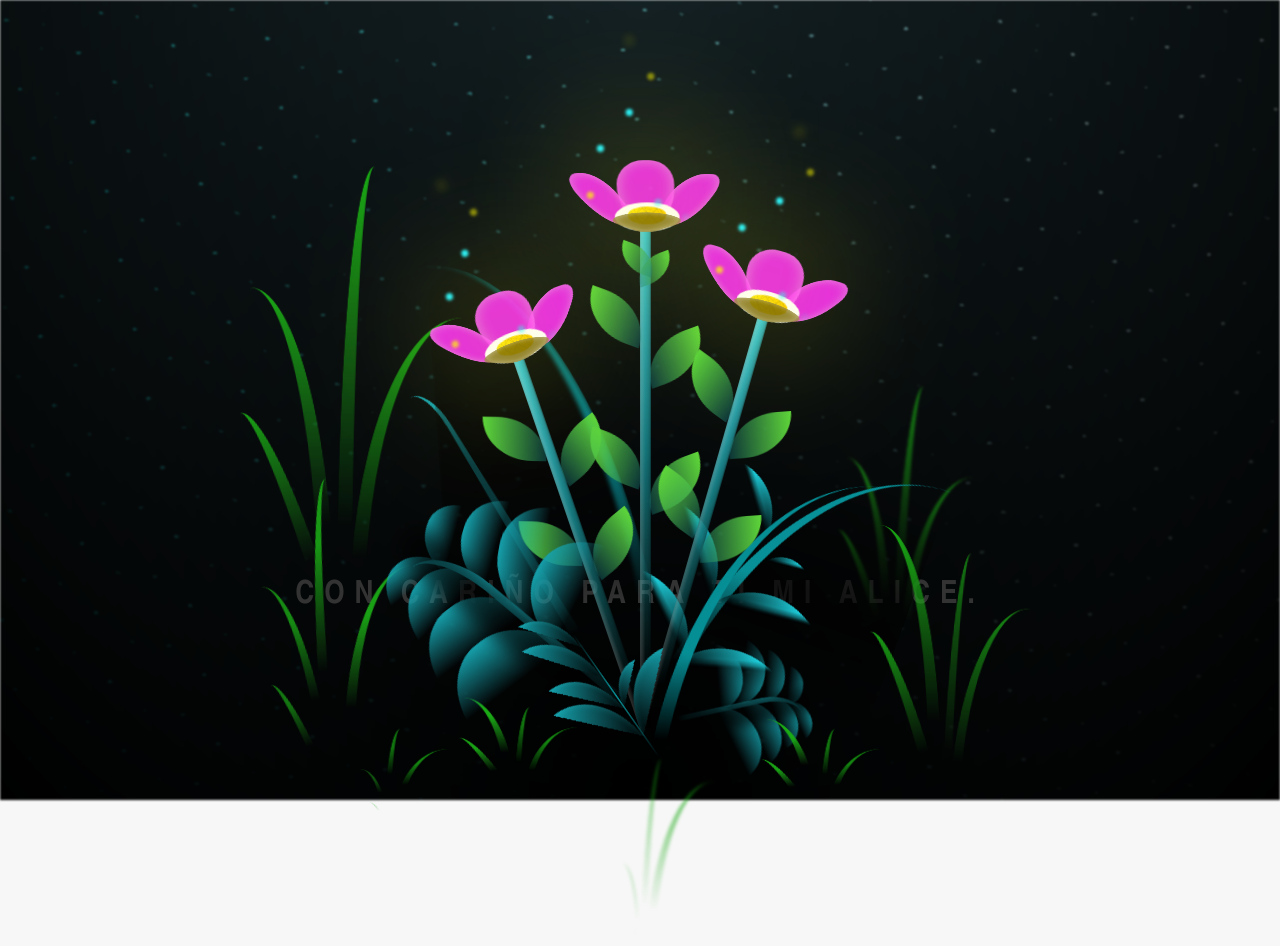
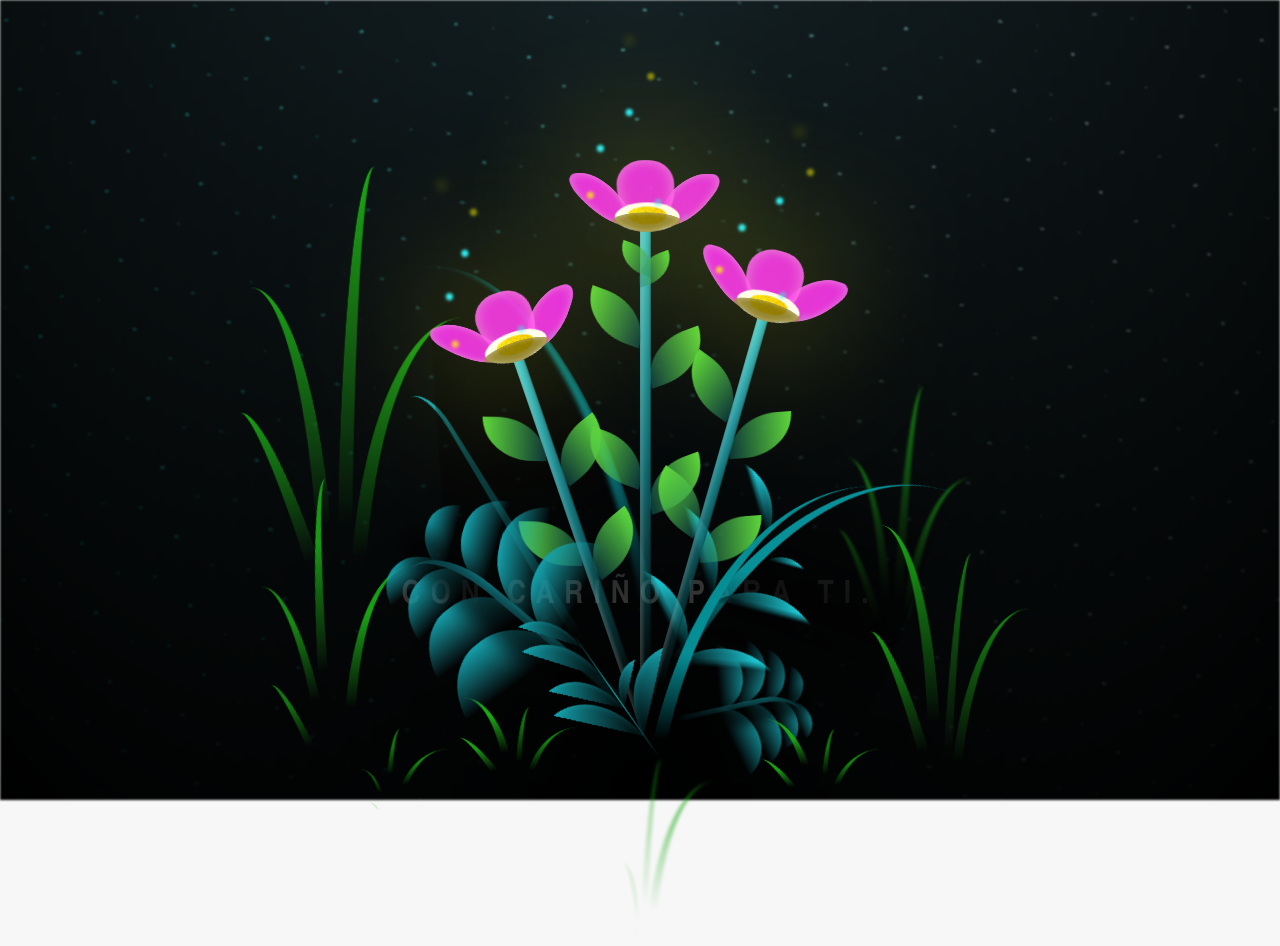
Before and after one commit to sauceboy-cpu/Nicole, a plain HTML site: page flores-main/flower.html in a window 1280 px wide. Drawn offline with Linux system fonts and the light colour scheme.

Commit message:
Update flower.html

```diff
--- a/flores-main/flower.html
+++ b/flores-main/flower.html
@@ -13,7 +13,7 @@
     <div id="lyrics">
 
     </div>
-    <h1 class="titulo">CON CARIÑO PARA TI MI ALICE.</h1>
+    <h1 class="titulo">CON CARIÑO PARA TI.</h1>
 
     <div class="night"></div>
     <div class="flowers">
```
